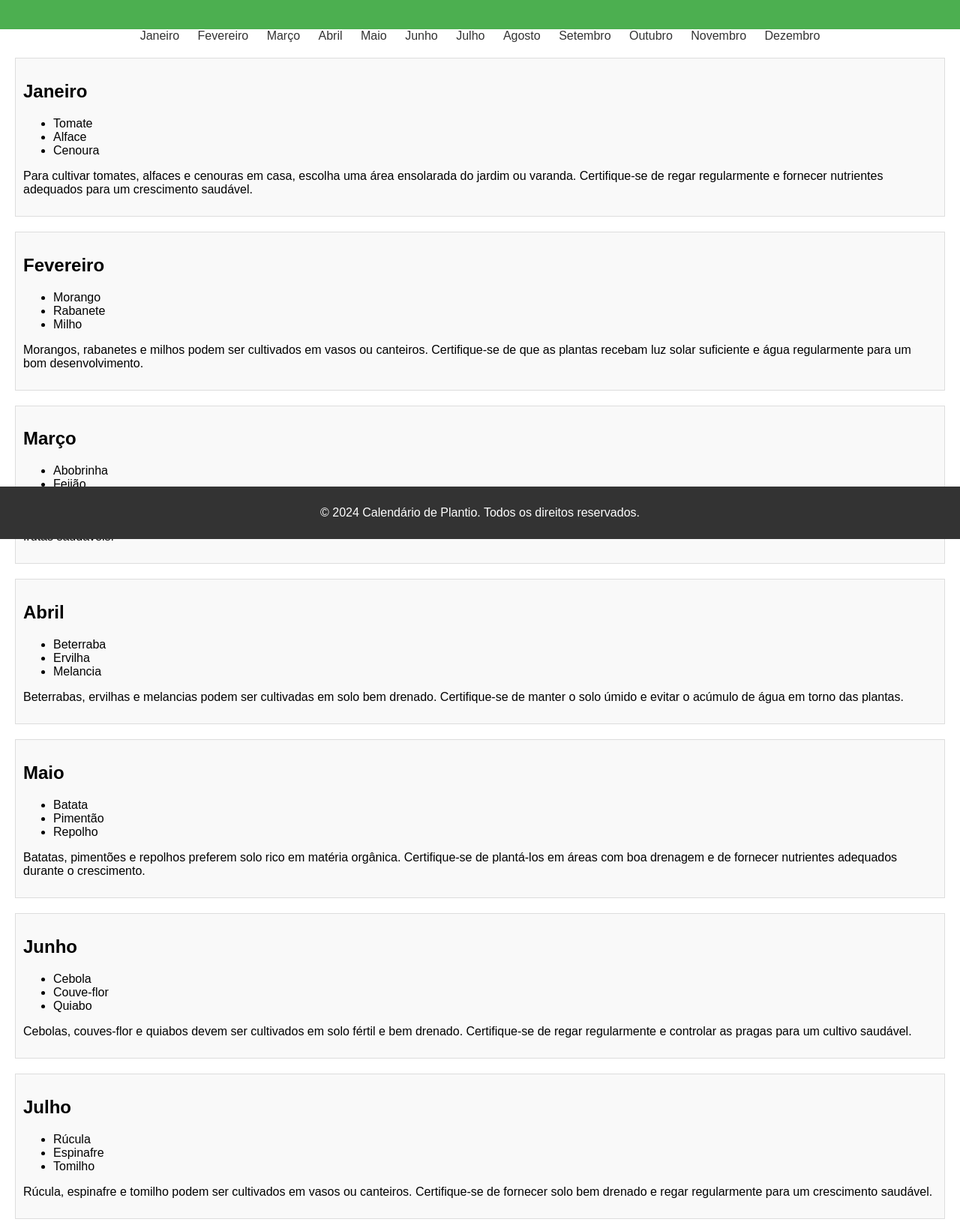
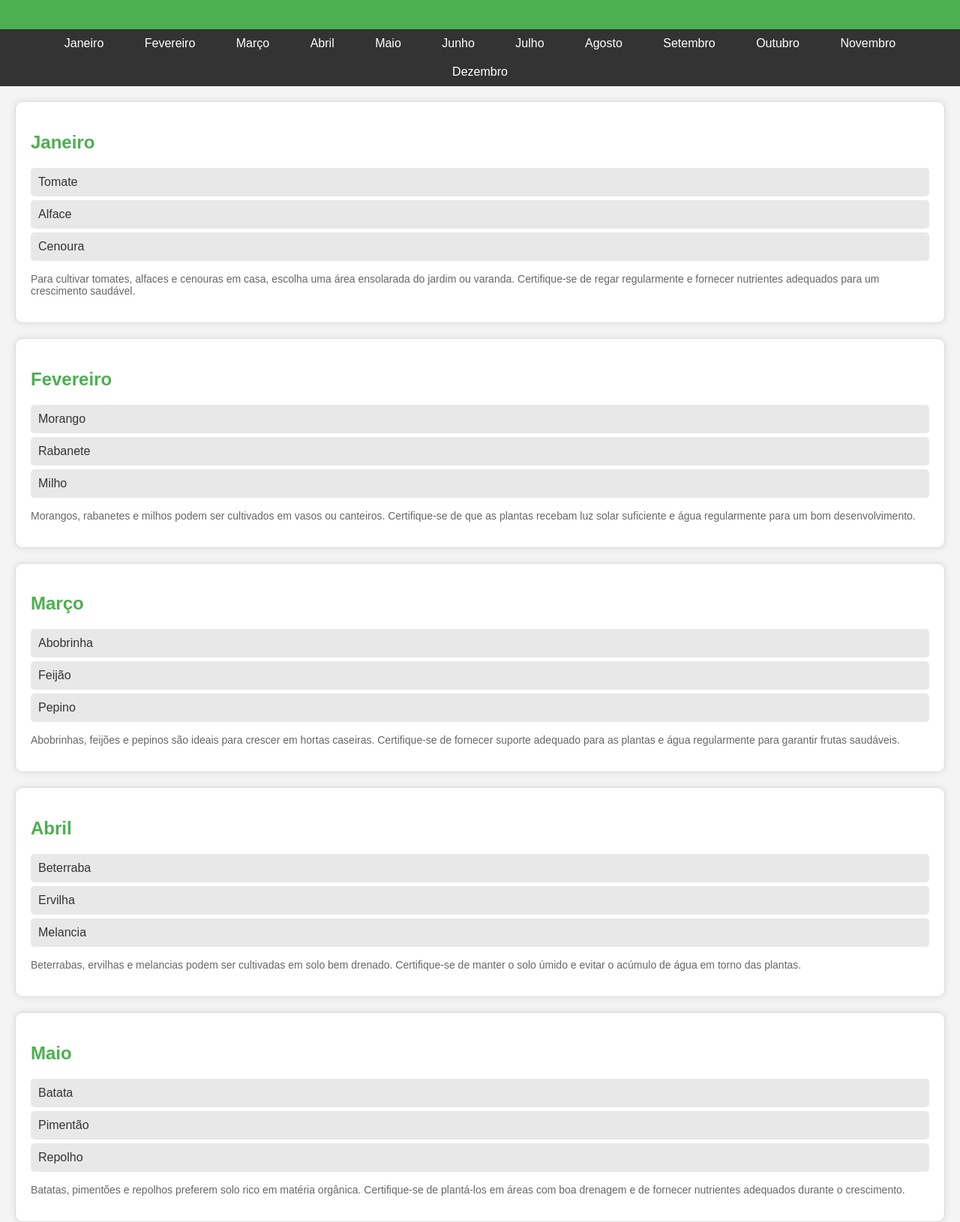
Before and after one commit to GabrielRodriguesDaSilva/agrinho_gabriel_3D, a plain HTML site: page index.html in a window 1280 px wide. Shown: the part 81-1711 px from the top of the page at 75% size. Drawn offline with Linux system fonts and the light colour scheme.

Commit message:
Add files via upload

```diff
--- a/index.html
+++ b/index.html
@@ -8,132 +8,132 @@
 </head>
 <body>
     <header class="header">
-        <h1 class="header-titulo">Calendário de Plantio</h1>
+        <h1 class="header-title">Calendário de Plantio</h1>
     </header>
-    <nav class="navegacao">
-        <ul class="navegacao-lista">
-            <li class="navegacao-item"><a href="#janeiro" class="navegacao-link">Janeiro</a></li>
-            <li class="navegacao-item"><a href="#fevereiro" class="navegacao-link">Fevereiro</a></li>
-            <li class="navegacao-item"><a href="#marco" class="navegacao-link">Março</a></li>
-            <li class="navegacao-item"><a href="#abril" class="navegacao-link">Abril</a></li>
-            <li class="navegacao-item"><a href="#maio" class="navegacao-link">Maio</a></li>
-            <li class="navegacao-item"><a href="#junho" class="navegacao-link">Junho</a></li>
-            <li class="navegacao-item"><a href="#julho" class="navegacao-link">Julho</a></li>
-            <li class="navegacao-item"><a href="#agosto" class="navegacao-link">Agosto</a></li>
-            <li class="navegacao-item"><a href="#setembro" class="navegacao-link">Setembro</a></li>
-            <li class="navegacao-item"><a href="#outubro" class="navegacao-link">Outubro</a></li>
-            <li class="navegacao-item"><a href="#novembro" class="navegacao-link">Novembro</a></li>
-            <li class="navegacao-item"><a href="#dezembro" class="navegacao-link">Dezembro</a></li>
+    <nav class="navigation">
+        <ul class="navigation-list">
+            <li class="navigation-item"><a href="#janeiro" class="navigation-link">Janeiro</a></li>
+            <li class="navigation-item"><a href="#fevereiro" class="navigation-link">Fevereiro</a></li>
+            <li class="navigation-item"><a href="#marco" class="navigation-link">Março</a></li>
+            <li class="navigation-item"><a href="#abril" class="navigation-link">Abril</a></li>
+            <li class="navigation-item"><a href="#maio" class="navigation-link">Maio</a></li>
+            <li class="navigation-item"><a href="#junho" class="navigation-link">Junho</a></li>
+            <li class="navigation-item"><a href="#julho" class="navigation-link">Julho</a></li>
+            <li class="navigation-item"><a href="#agosto" class="navigation-link">Agosto</a></li>
+            <li class="navigation-item"><a href="#setembro" class="navigation-link">Setembro</a></li>
+            <li class="navigation-item"><a href="#outubro" class="navigation-link">Outubro</a></li>
+            <li class="navigation-item"><a href="#novembro" class="navigation-link">Novembro</a></li>
+            <li class="navigation-item"><a href="#dezembro" class="navigation-link">Dezembro</a></li>
         </ul>
     </nav>
     <main class="main-content">
         <section id="janeiro" class="month">
-            <h2 class="month-titulo">Janeiro</h2>
-            <ul class="planta-lista">
-                <li class="planta-item">Tomate</li>
-                <li class="planta-item">Alface</li>
-                <li class="planta-item">Cenoura</li>
+            <h2 class="month-title">Janeiro</h2>
+            <ul class="plant-list">
+                <li class="plant-item">Tomate</li>
+                <li class="plant-item">Alface</li>
+                <li class="plant-item">Cenoura</li>
             </ul>
-            <p class="cultivacao-info">Para cultivar tomates, alfaces e cenouras em casa, escolha uma área ensolarada do jardim ou varanda. Certifique-se de regar regularmente e fornecer nutrientes adequados para um crescimento saudável.</p>
+            <p class="cultivation-info">Para cultivar tomates, alfaces e cenouras em casa, escolha uma área ensolarada do jardim ou varanda. Certifique-se de regar regularmente e fornecer nutrientes adequados para um crescimento saudável.</p>
         </section>
         <section id="fevereiro" class="month">
-            <h2 class="month-titulo">Fevereiro</h2>
-            <ul class="planta-lista">
-                <li class="planta-item">Morango</li>
-                <li class="planta-item">Rabanete</li>
-                <li class="planta-item">Milho</li>
+            <h2 class="month-title">Fevereiro</h2>
+            <ul class="plant-list">
+                <li class="plant-item">Morango</li>
+                <li class="plant-item">Rabanete</li>
+                <li class="plant-item">Milho</li>
             </ul>
-            <p class="cultivacao-info">Morangos, rabanetes e milhos podem ser cultivados em vasos ou canteiros. Certifique-se de que as plantas recebam luz solar suficiente e água regularmente para um bom desenvolvimento.</p>
+            <p class="cultivation-info">Morangos, rabanetes e milhos podem ser cultivados em vasos ou canteiros. Certifique-se de que as plantas recebam luz solar suficiente e água regularmente para um bom desenvolvimento.</p>
         </section>
         <section id="marco" class="month">
-            <h2 class="month-titulo">Março</h2>
-            <ul class="planta-lista">
-                <li class="planta-item">Abobrinha</li>
-                <li class="planta-item">Feijão</li>
-                <li class="planta-item">Pepino</li>
+            <h2 class="month-title">Março</h2>
+            <ul class="plant-list">
+                <li class="plant-item">Abobrinha</li>
+                <li class="plant-item">Feijão</li>
+                <li class="plant-item">Pepino</li>
             </ul>
-            <p class="cultivacao-info">Abobrinhas, feijões e pepinos são ideais para crescer em hortas caseiras. Certifique-se de fornecer suporte adequado para as plantas e água regularmente para garantir frutas saudáveis.</p>
+            <p class="cultivation-info">Abobrinhas, feijões e pepinos são ideais para crescer em hortas caseiras. Certifique-se de fornecer suporte adequado para as plantas e água regularmente para garantir frutas saudáveis.</p>
         </section>
         <section id="abril" class="month">
-            <h2 class="month-titulo">Abril</h2>
-            <ul class="planta-lista">
-                <li class="planta-item">Beterraba</li>
-                <li class="planta-item">Ervilha</li>
-                <li class="planta-item">Melancia</li>
+            <h2 class="month-title">Abril</h2>
+            <ul class="plant-list">
+                <li class="plant-item">Beterraba</li>
+                <li class="plant-item">Ervilha</li>
+                <li class="plant-item">Melancia</li>
             </ul>
-            <p class="cultivacao-info">Beterrabas, ervilhas e melancias podem ser cultivadas em solo bem drenado. Certifique-se de manter o solo úmido e evitar o acúmulo de água em torno das plantas.</p>
+            <p class="cultivation-info">Beterrabas, ervilhas e melancias podem ser cultivadas em solo bem drenado. Certifique-se de manter o solo úmido e evitar o acúmulo de água em torno das plantas.</p>
         </section>
         <section id="maio" class="month">
-            <h2 class="month-titulo">Maio</h2>
-            <ul class="planta-lista">
-                <li class="planta-item">Batata</li>
-                <li class="planta-item">Pimentão</li>
-                <li class="planta-item">Repolho</li>
+            <h2 class="month-title">Maio</h2>
+            <ul class="plant-list">
+                <li class="plant-item">Batata</li>
+                <li class="plant-item">Pimentão</li>
+                <li class="plant-item">Repolho</li>
             </ul>
-            <p class="cultivacao-info">Batatas, pimentões e repolhos preferem solo rico em matéria orgânica. Certifique-se de plantá-los em áreas com boa drenagem e de fornecer nutrientes adequados durante o crescimento.</p>
+            <p class="cultivation-info">Batatas, pimentões e repolhos preferem solo rico em matéria orgânica. Certifique-se de plantá-los em áreas com boa drenagem e de fornecer nutrientes adequados durante o crescimento.</p>
         </section>
         <section id="junho" class="month">
-            <h2 class="month-titulo">Junho</h2>
-            <ul class="planta-lista">
-                <li class="planta-item">Cebola</li>
-                <li class="planta-item">Couve-flor</li>
-                <li class="planta-item">Quiabo</li>
+            <h2 class="month-title">Junho</h2>
+            <ul class="plant-list">
+                <li class="plant-item">Cebola</li>
+                <li class="plant-item">Couve-flor</li>
+                <li class="plant-item">Quiabo</li>
             </ul>
-            <p class="cultivacao-info">Cebolas, couves-flor e quiabos devem ser cultivados em solo fértil e bem drenado. Certifique-se de regar regularmente e controlar as pragas para um cultivo saudável.</p>
+            <p class="cultivation-info">Cebolas, couves-flor e quiabos devem ser cultivados em solo fértil e bem drenado. Certifique-se de regar regularmente e controlar as pragas para um cultivo saudável.</p>
         </section>
         <section id="julho" class="month">
-            <h2 class="month-titulo">Julho</h2>
-            <ul class="planta-lista">
-                <li class="planta-item">Rúcula</li>
-                <li class="planta-item">Espinafre</li>
-                <li class="planta-item">Tomilho</li>
+            <h2 class="month-title">Julho</h2>
+            <ul class="plant-list">
+                <li class="plant-item">Rúcula</li>
+                <li class="plant-item">Espinafre</li>
+                <li class="plant-item">Tomilho</li>
             </ul>
-            <p class="cultivacao-info">Rúcula, espinafre e tomilho podem ser cultivados em vasos ou canteiros. Certifique-se de fornecer solo bem drenado e regar regularmente para um crescimento saudável.</p>
+            <p class="cultivation-info">Rúcula, espinafre e tomilho podem ser cultivados em vasos ou canteiros. Certifique-se de fornecer solo bem drenado e regar regularmente para um crescimento saudável.</p>
         </section>
         <section id="agosto" class="month">
-            <h2 class="month-titulo">Agosto</h2>
-            <ul class="planta-lista">
-                <li class="planta-item">Brócolis</li>
-                <li class="planta-item">Aipo</li>
-                <li class="planta-item">Louro</li>
+            <h2 class="month-title">Agosto</h2>
+            <ul class="plant-list">
+                <li class="plant-item">Brócolis</li>
+                <li class="plant-item">Aipo</li>
+                <li class="plant-item">Louro</li>
             </ul>
-            <p class="cultivacao-info">Brócolis, aipo e louro devem ser plantados em solo rico em matéria orgânica. Certifique-se de regar regularmente e proteger as plantas contra pragas e doenças.</p>
+            <p class="cultivation-info">Brócolis, aipo e louro devem ser plantados em solo rico em matéria orgânica. Certifique-se de regar regularmente e proteger as plantas contra pragas e doenças.</p>
         </section>
         <section id="setembro" class="month">
-            <h2 class="month-titulo">Setembro</h2>
-            <ul class="planta-lista">
-                <li class="planta-item">Espargos</li>
-                <li class="planta-item">Berinjela</li>
-                <li class="planta-item">Salsa</li>
+            <h2 class="month-title">Setembro</h2>
+            <ul class="plant-list">
+                <li class="plant-item">Espargos</li>
+                <li class="plant-item">Berinjela</li>
+                <li class="plant-item">Salsa</li>
             </ul>
-            <p class="cultivacao-info">Espargos, berinjelas e salsas preferem solo bem drenado e ensolarado. Certifique-se de regar regularmente e fornecer apoio adequado para o crescimento vertical.</p>
+            <p class="cultivation-info">Espargos, berinjelas e salsas preferem solo bem drenado e ensolarado. Certifique-se de regar regularmente e fornecer apoio adequado para o crescimento vertical.</p>
         </section>
         <section id="outubro" class="month">
-            <h2 class="month-titulo">Outubro</h2>
-            <ul class="planta-lista">
-                <li class="planta-item">Agrião</li>
-                <li class="planta-item">Cebolinha</li>
-                <li class="planta-item">Coentro</li>
+            <h2 class="month-title">Outubro</h2>
+            <ul class="plant-list">
+                <li class="plant-item">Agrião</li>
+                <li class="plant-item">Cebolinha</li>
+                <li class="plant-item">Coentro</li>
             </ul>
-            <p class="cultivacao-info">Agriões, cebolinhas e coentros são fáceis de cultivar em vasos ou canteiros. Certifique-se de fornecer solo fértil e regar regularmente para um crescimento saudável.</p>
+            <p class="cultivation-info">Agriões, cebolinhas e coentros são fáceis de cultivar em vasos ou canteiros. Certifique-se de fornecer solo fértil e regar regularmente para um crescimento saudável.</p>
         </section>
         <section id="novembro" class="month">
-            <h2 class="month-titulo">Novembro</h2>
-            <ul class="planta-lista">
-                <li class="planta-item">Pepino</li>
-                <li class="planta-item">Pimenta</li>
-                <li class="planta-item">Manjericão</li>
+            <h2 class="month-title">Novembro</h2>
+            <ul class="plant-list">
+                <li class="plant-item">Pepino</li>
+                <li class="plant-item">Pimenta</li>
+                <li class="plant-item">Manjericão</li>
             </ul>
-            <p class="cultivacao-info">Pepinos, pimentas e manjericões prosperam em áreas ensolaradas com solo bem drenado. Certifique-se de regar regularmente e fornecer apoio para as plantas conforme necessário.</p>
+            <p class="cultivation-info">Pepinos, pimentas e manjericões prosperam em áreas ensolaradas com solo bem drenado. Certifique-se de regar regularmente e fornecer apoio para as plantas conforme necessário.</p>
         </section>
         <section id="dezembro" class="month">
-            <h2 class="month-titulo">Dezembro</h2>
-            <ul class="planta-lista">
-                <li class="planta-item">Melão</li>
-                <li class="planta-item">Cebola</li>
-                <li class="planta-item">Alho</li>
+            <h2 class="month-title">Dezembro</h2>
+            <ul class="plant-list">
+                <li class="plant-item">Melão</li>
+                <li class="plant-item">Cenoura</li>
+                <li class="plant-item">Alface</li>
             </ul>
-            <p class="cultivacao-info">Melões, cebolas e alhos são ótimos para crescer em climas quentes. Plante as sementes ou bulbos em solo bem drenado e ensolarado. Mantenha o solo úmido e forneça fertilizante orgânico conforme necessário para um crescimento saudável.</p>
+            <p class="cultivation-info">Melões, cenouras e alfaces podem ser cultivados em hortas caseiras. Certifique-se de que as plantas recebam luz solar suficiente e água regularmente para um bom desenvolvimento.</p>
         </section>
     </main>
     <footer class="footer">
--- a/style.css
+++ b/style.css
@@ -1,7 +1,10 @@
+/* style.css */
 body {
-    font-family: Arial, sans-serif;
+    font-family: 'Arial', sans-serif;
     margin: 0;
     padding: 0;
+    background-color: #f4f4f4;
+    color: #333;
 }
 
 .header {
@@ -11,21 +14,29 @@ body {
     padding: 20px 0;
 }
 
-.navegacao-lista {
+.navigation-list {
     list-style-type: none;
     margin: 0;
     padding: 0;
     text-align: center;
+    background-color: #333;
 }
 
-.navegacao-item {
+.navigation-item {
     display: inline;
     margin: 0 10px;
 }
 
-.navegacao-link {
+.navigation-link {
     text-decoration: none;
-    color: #333;
+    color: #fff;
+    padding: 10px 15px;
+    display: inline-block;
+}
+
+.navigation-link:hover {
+    background-color: #575757;
+    border-radius: 5px;
 }
 
 .main-content {
@@ -33,10 +44,34 @@ body {
 }
 
 .month {
-    background-color: #f9f9f9;
+    background-color: #fff;
     border: 1px solid #ddd;
+    padding: 20px;
+    margin-bottom: 20px;
+    border-radius: 10px;
+    box-shadow: 0 0 10px rgba(0, 0, 0, 0.1);
+}
+
+.month-title {
+    color: #4CAF50;
+}
+
+.plant-list {
+    list-style-type: none;
+    padding: 0;
+}
+
+.plant-item {
+    background-color: #e8e8e8;
     padding: 10px;
-    margin-bottom: 20px;
+    margin-bottom: 5px;
+    border-radius: 5px;
+}
+
+.cultivation-info {
+    margin-top: 10px;
+    font-size: 14px;
+    color: #666;
 }
 
 .footer {
@@ -44,7 +79,37 @@ body {
     color: white;
     text-align: center;
     padding: 10px 0;
-    position: fixed;
+    position: relative;
     bottom: 0;
     width: 100%;
 }
+
+/* Responsividade */
+@media (max-width: 768px) {
+    .navigation-list {
+        display: flex;
+        flex-direction: column;
+    }
+    .navigation-item {
+        margin: 10px 0;
+    }
+    .navigation-link {
+        display: block;
+        width: 100%;
+    }
+}
+
+@media (max-width: 576px) {
+    .header {
+        padding: 10px 0;
+    }
+    .main-content {
+        padding: 10px;
+    }
+    .month {
+        padding: 10px;
+    }
+    .plant-item {
+        padding: 5px;
+    }
+}
```
Also changed, not shown: 2 other files.
